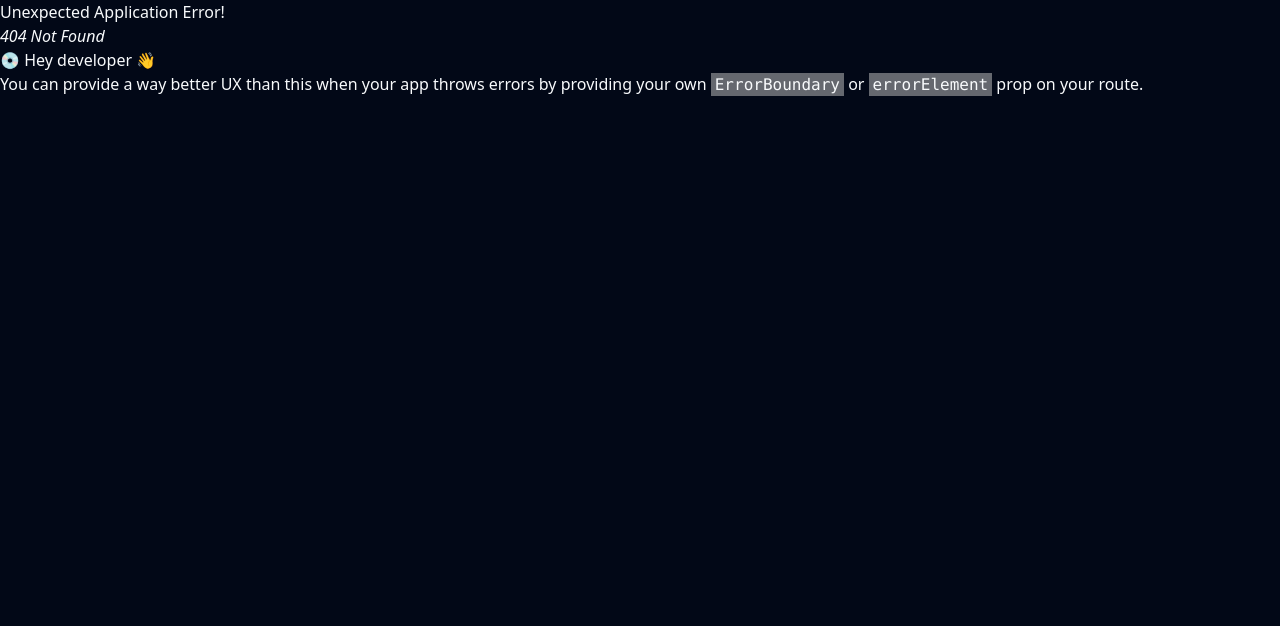
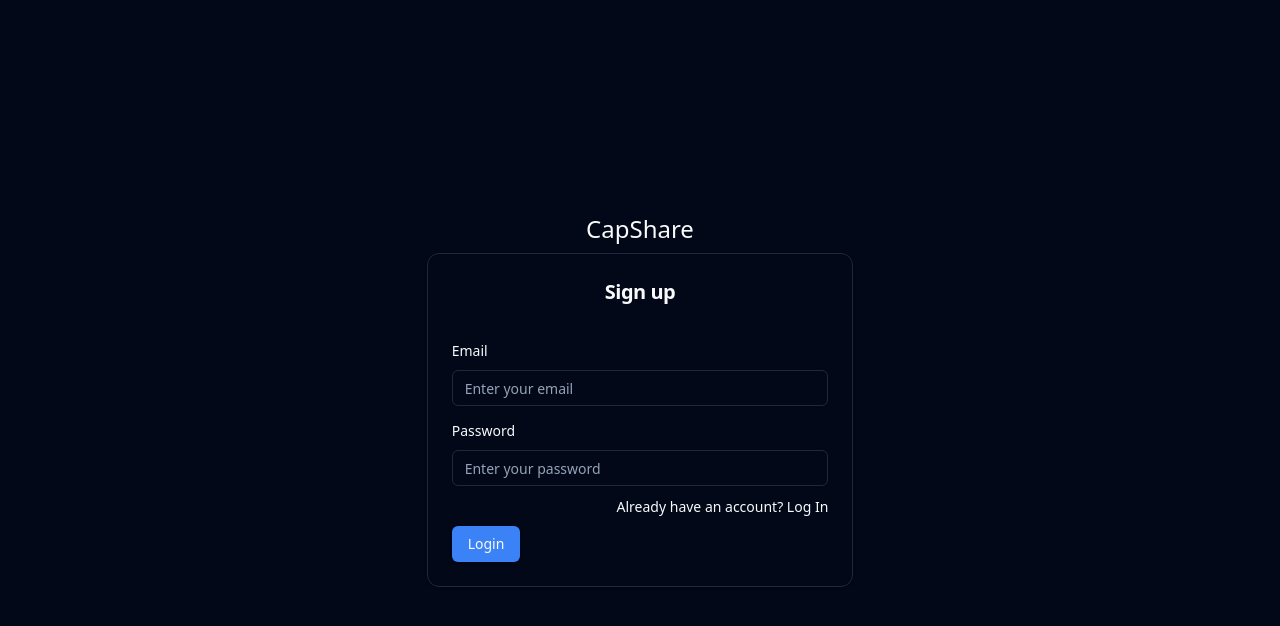
Before and after one commit to kevinchauhan/capshare-frontend, a React (Vite) app: page /login in a window 1280 px wide. Before the commit this address had no page. Shown: the top 626 px of the page. Built offline with nearby package versions, Linux system fonts and the light colour scheme.

Commit message:
login page add

```diff
--- /dev/null
+++ b/src/pages/login.tsx
@@ -0,0 +1,77 @@
+import { Button } from "@/components/ui/button"
+import { Card, CardContent, CardHeader, CardTitle } from "@/components/ui/card"
+import { Form, FormControl, FormField, FormItem, FormLabel, FormMessage } from "@/components/ui/form"
+import { Input } from "@/components/ui/input"
+import { useForm } from "react-hook-form"
+import { Link } from "react-router-dom"
+
+const Login = () => {
+    type formValues = {
+        email: string
+        password: string
+    }
+
+    const form = useForm({
+        defaultValues: {
+            email: '',
+            password: ''
+        }
+    })
+
+    const onSubmit = (values: formValues) => {
+        console.log(values)
+    }
+
+    return (
+        <div className="flex flex-col justify-center min-h-screen items-center">
+            <h1 className="text-2xl mb-2 font-medium">CapShare</h1>
+            <Card className="md:w-1/3">
+                <CardHeader>
+                    <CardTitle className="text-center mb-2 text-xl">Sign up</CardTitle>
+                </CardHeader>
+                <CardContent>
+                    <Form {...form}>
+                        <form onSubmit={form.handleSubmit(onSubmit)} noValidate className="space-y-2">
+                            <div className="grid lg:grid-cols-1 gap-3">
+                                <FormField
+                                    control={form.control}
+                                    name="email"
+                                    render={({ field }) => (
+                                        <FormItem>
+                                            <FormLabel>Email</FormLabel>
+                                            <FormControl>
+                                                <Input type="email" placeholder="Enter your email" {...field} />
+                                            </FormControl>
+                                            <FormMessage />
+                                        </FormItem>
+                                    )}
+                                />
+                                <FormField
+                                    control={form.control}
+                                    name="password"
+                                    render={({ field }) => (
+                                        <FormItem>
+                                            <FormLabel>Password</FormLabel>
+                                            <FormControl>
+                                                <Input type="password" placeholder="Enter your password" {...field} />
+                                            </FormControl>
+                                            <FormMessage />
+                                        </FormItem>
+                                    )}
+                                />
+                            </div>
+                            <div className="md:text-end">
+                                <Link to="/login" className="text-xs md:text-sm hover:underline">Already have an account? Log In</Link>
+                            </div>
+                            <div className="md:text-start text-center">
+                                <Button type="submit" >Login</Button>
+                            </div>
+                        </form>
+                    </Form>
+                </CardContent>
+            </Card>
+        </div>
+    )
+}
+
+export default Login
--- a/src/router.tsx
+++ b/src/router.tsx
@@ -1,6 +1,7 @@
 import { createBrowserRouter } from "react-router-dom";
 import Signup from "./pages/signup";
 import Home from "./pages/home";
+import Login from "./pages/login";
 
 export const router = createBrowserRouter([
     {
@@ -11,4 +12,8 @@ export const router = createBrowserRouter([
         path: '/signup',
         element: <Signup />
     },
+    {
+        path: '/login',
+        element: <Login />
+    },
 ])
```
